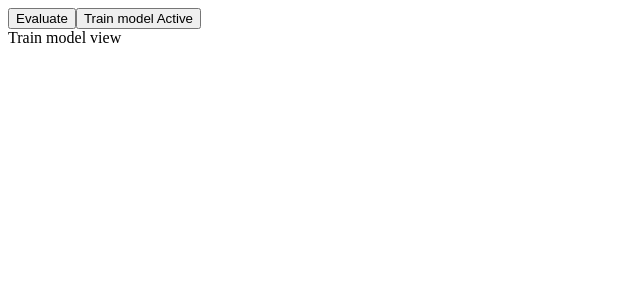
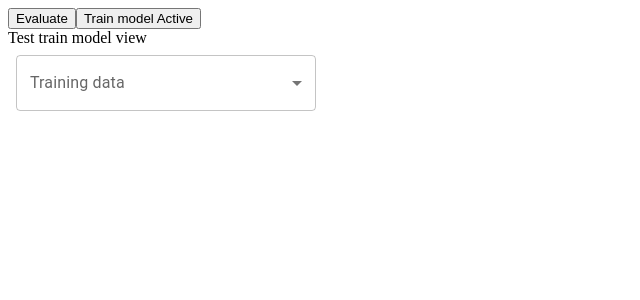
Before and after one commit to eliascarlsson1/react-app-football, a React (Create React App) app in the folder frontend/: page / in a window 1280 px wide. Shown: the top 300 px of the page, without its empty margins (0-640 px from the left). Built offline with nearby package versions, Linux system fonts and the light colour scheme.

Commit message:
multi select

```diff
--- a/frontend/package.json
+++ b/frontend/package.json
@@ -3,6 +3,9 @@
   "version": "0.1.0",
   "private": true,
   "dependencies": {
+    "@emotion/react": "^11.10.6",
+    "@emotion/styled": "^11.10.6",
+    "@mui/material": "^5.12.2",
     "@testing-library/jest-dom": "^5.16.5",
     "@testing-library/react": "^13.4.0",
     "@testing-library/user-event": "^13.5.0",
--- a/frontend/src/App.tsx
+++ b/frontend/src/App.tsx
@@ -4,14 +4,12 @@ import Tabs from "./tabs";
 import EvaluateView from "./evaluate/evaluateview";
 import TrainModelView from "./train-model/trainmodelview";
 
-const initialAppstate: AppState = {
-	ROI: 0,
-	tab: "trainModel",
-};
-const appStateManager = new AppStateManager(initialAppstate);
+const appStateManager = new AppStateManager();
 
 function App() {
-	const [appState, setAppState] = useState<AppState>(initialAppstate);
+	const [appState, setAppState] = useState<AppState>(
+		appStateManager.getInitialAppState(),
+	);
 	appStateManager.updateAppState(appState);
 	appStateManager.updateSetState(setAppState);
 
@@ -29,7 +27,9 @@ function App() {
 					dispatcher={appDispatcher}
 				/>
 			) : (
-				<TrainModelView />
+				<TrainModelView
+					state={appStateManager.getComponentState().getTrainModelViewState()}
+				/>
 			)}
 		</div>
 	);
--- a/frontend/src/appstatemanager.tsx
+++ b/frontend/src/appstatemanager.tsx
@@ -1,9 +1,14 @@
 import React from "react";
 import { TabEvent, TabState, TabOption } from "./tabs";
 import { AddROIEvent, EvaluateViewState } from "./evaluate/evaluateview";
+import { TrainModelViewState } from "./train-model/trainmodelview";
 const _ = require("lodash");
 
-export type AppState = { ROI: number; tab: TabOption };
+export type AppState = {
+	ROI: number;
+	tab: TabOption;
+	historicalData: string[];
+};
 export type AppAction = TabEvent | AddROIEvent;
 export type AppActionDispatcher = (action: AppAction) => void;
 
@@ -12,14 +17,24 @@ class AppStateManager {
 	#setState: React.Dispatch<React.SetStateAction<AppState>> = () => {};
 	#componentStateManager: ComponentStateManager;
 
-	constructor(appState: AppState) {
-		this.#appState = appState;
-		this.#componentStateManager = new ComponentStateManager(appState);
+	constructor() {
+		const initialAppState = this.getInitialAppState();
+		this.#appState = initialAppState;
+		this.#componentStateManager = new ComponentStateManager(initialAppState);
+	}
+
+	getInitialAppState(): AppState {
+		const initalAppState: AppState = {
+			ROI: 0,
+			tab: "trainModel",
+			historicalData: ["test1", "test2"],
+		};
+		return initalAppState;
 	}
 
 	updateAppState(appState: AppState) {
 		this.#appState = appState;
-		this.#componentStateManager.setAppState(appState);
+		this.#componentStateManager.updateAppState(appState);
 	}
 
 	updateSetState(setState: React.Dispatch<React.SetStateAction<AppState>>) {
@@ -55,8 +70,8 @@ class ComponentStateManager {
 		this.#appState = appState;
 	}
 
-	setAppState(appState: AppState) {
-		appState = this.#appState;
+	updateAppState(appState: AppState) {
+		this.#appState = appState;
 	}
 
 	getEvaluateViewState(): EvaluateViewState {
@@ -66,6 +81,10 @@ class ComponentStateManager {
 	getTabState(): TabState {
 		return { tab: this.#appState.tab };
 	}
+
+	getTrainModelViewState(): TrainModelViewState {
+		return { historicalData: this.#appState.historicalData };
+	}
 }
 
 export { AppStateManager };
--- /dev/null
+++ b/frontend/src/components/multiselect.tsx
@@ -0,0 +1,93 @@
+import * as React from "react";
+import { Theme, useTheme } from "@mui/material/styles";
+import Box from "@mui/material/Box";
+import OutlinedInput from "@mui/material/OutlinedInput";
+import InputLabel from "@mui/material/InputLabel";
+import MenuItem from "@mui/material/MenuItem";
+import FormControl from "@mui/material/FormControl";
+import Select, { SelectChangeEvent } from "@mui/material/Select";
+import Chip from "@mui/material/Chip";
+
+const ITEM_HEIGHT = 48;
+const ITEM_PADDING_TOP = 8;
+const MenuProps = {
+	PaperProps: {
+		style: {
+			maxHeight: ITEM_HEIGHT * 4.5 + ITEM_PADDING_TOP,
+			width: 250,
+		},
+	},
+};
+
+function getStyles(
+	data: string,
+	selectedData: readonly string[],
+	theme: Theme,
+) {
+	return {
+		fontWeight:
+			selectedData.indexOf(data) === -1
+				? theme.typography.fontWeightRegular
+				: theme.typography.fontWeightMedium,
+	};
+}
+
+export default function MultiSelect({
+	dataArray,
+	label = null,
+	deliverSelected,
+}: {
+	dataArray: string[];
+	label?: string | null;
+	deliverSelected: (selectedLabels: string[]) => void;
+}) {
+	const theme = useTheme();
+	const [selectedData, setSelectedData] = React.useState<string[]>([]);
+
+	const handleChange = (event: SelectChangeEvent<typeof selectedData>) => {
+		const {
+			target: { value },
+		} = event;
+		const selectedLabels = typeof value === "string" ? value.split(",") : value;
+		setSelectedData(selectedLabels);
+		deliverSelected(selectedLabels);
+	};
+
+	return (
+		<div>
+			<FormControl sx={{ m: 1, width: 300 }}>
+				{label ? (
+					<InputLabel id="demo-multiple-chip-label">{label}</InputLabel>
+				) : (
+					""
+				)}
+				<Select
+					labelId="demo-multiple-chip-label"
+					id="demo-multiple-chip"
+					multiple
+					value={selectedData}
+					onChange={handleChange}
+					input={<OutlinedInput id="select-multiple-chip" label="Chip" />}
+					renderValue={(selected) => (
+						<Box sx={{ display: "flex", flexWrap: "wrap", gap: 0.5 }}>
+							{selected.map((value) => (
+								<Chip key={value} label={value} />
+							))}
+						</Box>
+					)}
+					MenuProps={MenuProps}
+				>
+					{dataArray.map((data) => (
+						<MenuItem
+							key={data}
+							value={data}
+							style={getStyles(data, selectedData, theme)}
+						>
+							{data}
+						</MenuItem>
+					))}
+				</Select>
+			</FormControl>
+		</div>
+	);
+}
--- a/frontend/src/train-model/trainmodelview.tsx
+++ b/frontend/src/train-model/trainmodelview.tsx
@@ -1,5 +1,23 @@
 import React from "react";
+import Multiselect from "../components/multiselect";
 
-export default function TrainModelView() {
-	return <div>Train model view</div>;
+export type TrainModelViewState = { historicalData: string[] };
+
+export default function TrainModelView({
+	state,
+}: {
+	state: TrainModelViewState;
+}) {
+	return (
+		<div>
+			Test train model view
+			<Multiselect
+				dataArray={state.historicalData}
+				label="Training data"
+				deliverSelected={(selectedLabels) => {
+					console.log(selectedLabels);
+				}}
+			/>
+		</div>
+	);
 }
```
Also changed, not shown: 1 other file (tests, documents, lock files or other folders).
